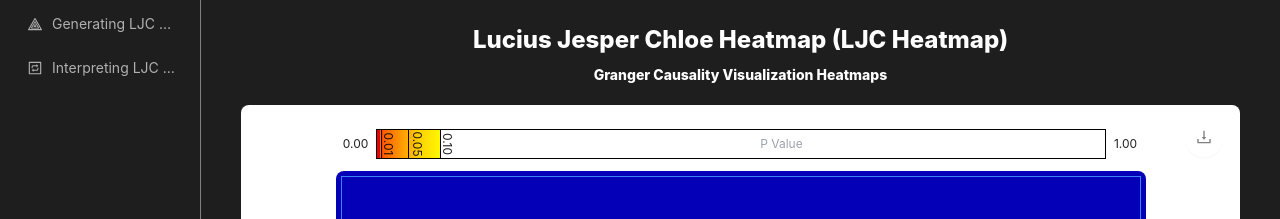
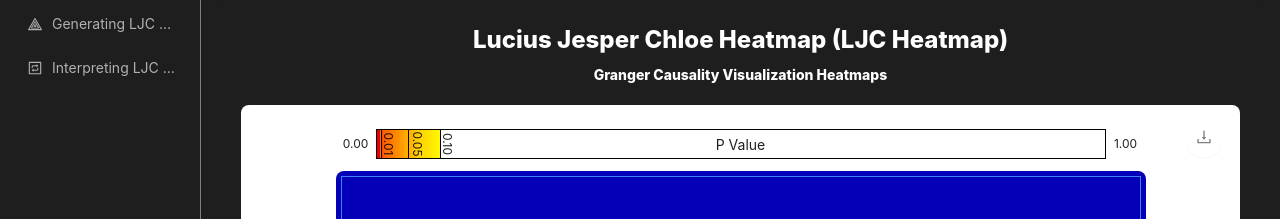
Before and after one commit to LuciusJesperChloe/LJC-HeatMap, a React (Create React App) app: page / in a window 1280 px wide. Shown: the top 219 px of the page. Built offline with nearby package versions, Linux system fonts and the light colour scheme.

Commit message:
fixed bug, update favicon

```diff
--- a/src/pages/rceg/RcegPage.tsx
+++ b/src/pages/rceg/RcegPage.tsx
@@ -1,6 +1,6 @@
 import React, { useEffect, useState, useRef } from "react";
 import Entity from "../../components/Entity";
-import { Button, ConfigProvider, Input, InputNumber, Tabs } from "antd";
+import { Button, ConfigProvider, Input, InputNumber, Spin, Tabs } from "antd";
 import { toPng } from "html-to-image";
 import download from "downloadjs";
 import {
@@ -8,6 +8,7 @@ import {
   UpSquareOutlined,
   DownSquareOutlined,
   DownloadOutlined,
+  LoadingOutlined,
 } from "@ant-design/icons";
 
 export type TColors = {
@@ -116,6 +117,7 @@ const RcegPage = () => {
   const divRef = useRef(null);
 
   const [isSettingPanelOpen, setIsSettingPanelOpen] = useState<boolean>(false);
+  const [isDownloading, setIsDownloading] = useState<boolean>(false);
   const [curActionSettingPanel, setCurActionSettingPanel] = useState<
     "MOUSE_ENTER" | "MOUSE_LEAVE"
   >("MOUSE_LEAVE");
@@ -581,7 +583,9 @@ const RcegPage = () => {
         (_entity.maxCircleDiameter - _entity.minCircleDiameter) +
       _entity.minCircleDiameter;
 
-    return chi2Var1CircleSize;
+    return _chi2MinMax.min === _chi2MinMax.max
+      ? _chi2MinMax.max
+      : chi2Var1CircleSize;
   };
 
   const calculateArrowSize = (
@@ -773,7 +777,7 @@ const RcegPage = () => {
           e.lagRange1Min < e.lagRange2Min ? e.lagRange1Min : e.lagRange2Min;
         const lagRangeMax =
           e.lagRange1Max > e.lagRange2Max ? e.lagRange1Max : e.lagRange2Max;
-        const lag = e.lagVar1 + e.lagVar2;
+        const lag = (e.lagVar1 + e.lagVar2) / 2;
 
         return {
           ...e,
@@ -1466,7 +1470,13 @@ const RcegPage = () => {
     }
 
     try {
-      const dataUrl = await toPng(divRef.current);
+      // const dataUrl = await toPng(divRef.current);
+      // Increase pixelRatio for higher quality
+      setIsDownloading(true);
+      const dataUrl = await toPng(divRef.current, {
+        pixelRatio: 10, // Adjust pixel ratio (default is 1)
+      });
+      setIsDownloading(false);
       download(dataUrl, "ljcheatmap-image.png");
     } catch (error) {
       console.error("Error generating image:", error);
@@ -1628,7 +1638,7 @@ const RcegPage = () => {
               {/* Significance */}
               <div className="flex flex-row items-center gap-3">
                 <div className="text-white text-nowrap font-semibold">
-                  P Value
+                  p-value
                 </div>
                 <div className="flex flex-row items-center gap-3">
                   <InputNumber
@@ -1771,7 +1781,7 @@ const RcegPage = () => {
             />
           </div>
           <div className="flex flex-row gap-24">
-            <div className="flex flex-col w-fit gap-3">
+            <div className="flex flex-col w-fit gap-3 justify-between">
               {/* Chi2 */}
               <div className="flex flex-row justify-between items-center gap-7">
                 <div className="text-white text-nowrap font-semibold">
@@ -1795,7 +1805,7 @@ const RcegPage = () => {
                 </div>
               </div>
               {/* Significance */}
-              <div className="flex flex-row items-center gap-3">
+              <div className="flex flex-row justify-between items-center gap-7">
                 <div className="text-white text-nowrap font-semibold">
                   p-value
                 </div>
@@ -2122,6 +2132,13 @@ const RcegPage = () => {
         {/* Canvas Background */}
         <div className="p-3 bg-white rounded-lg w-full flex flex-col items-center justify-between gap-2 /*h-[500px]*/ h-fit mt-5">
           <div className="absolute right-14">
+            {isDownloading ? (
+              <Spin
+                indicator={<LoadingOutlined spin />}
+                size="default"
+                className="p-3"
+              />
+            ) : (
               <Button
                 size="large"
                 // type="text"
@@ -2130,6 +2147,7 @@ const RcegPage = () => {
                 onClick={() => handleDownloadImage()}
                 style={{ background: "#FFFFFF", border: "#FFFFFF" }}
               />
+            )}
           </div>
           {/* Canvas */}
           <div className="flex justify-center items-center w-full h-full ">
@@ -2203,6 +2221,7 @@ const RcegPage = () => {
                     <p className="rotate-90 w-fit h-fit ml-[-5px]">0.05</p>
                   </div>
                   {/* White 10% - 100% */}
+
                   <div
                     className="flex justify-start items-center"
                     style={{
@@ -2216,7 +2235,7 @@ const RcegPage = () => {
                   >
                     <p className="rotate-90 w-fit h-fit ml-[-5px]">0.10</p>
                     <div className="w-full flex items-center justify-center  text-gray-400">
-                      <div>P Value</div>
+                      {/* <div>P Value</div> */}
                     </div>
                   </div>
                 </div>
@@ -2230,6 +2249,16 @@ const RcegPage = () => {
                   className="flex justify-center items-center"
                 >
                   1.00
+                </div>
+                <div
+                  style={{
+                    position: "absolute",
+                    width: `${canvas.width + 10}px`,
+                    height: `${30}px`,
+                  }}
+                  className="flex justify-center items-center"
+                >
+                  <div>P Value</div>
                 </div>
               </div>
               {/* Heat Map */}
```
Also changed, not shown: src/logo.svg (deleted), 1 other file (tests, documents, lock files or other folders). Lines whose indentation alone changed are shown as unchanged.
